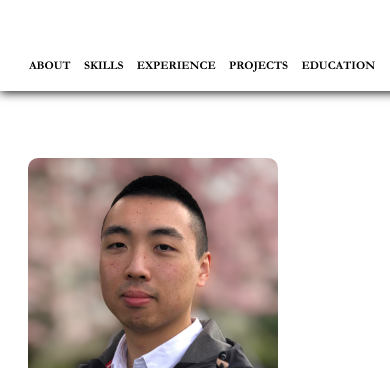
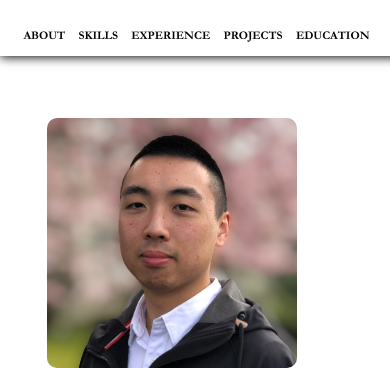
Before and after one commit to chanjonathan/chanjonathan.github.io, a plain HTML site: page index.html in a window 390 px wide. Shown: the top 368 px of the page. Drawn offline with Linux system fonts and the light colour scheme; a web font is replaced by a local one.

Commit message:
Adjust mobile styling

```diff
--- a/style.css
+++ b/style.css
@@ -416,9 +416,9 @@ body {
     overflow: hidden;
     top: 0;
     left: 0;
-    padding-left: 25px;
-    padding-top: 50px;
-    padding-bottom:15px;
+    padding-left: 5%;
+    padding-top: 20px;
+    padding-bottom: 10px;
     background-color: white;
     z-Index: 2;
     box-shadow: 0px 1px 10px black;
@@ -441,9 +441,14 @@ and (orientation: portrait) {
     }
     content {
         float: unset;
+        width: 80%;
     }
     #header {
-        margin-top: 130px;
+        margin-top: 90px;
     }
-
+    #nav-content-container {
+        padding-left: 5%;
+        padding-right: 5%;
+        box-sizing: border-box;
+    }
 }
```
